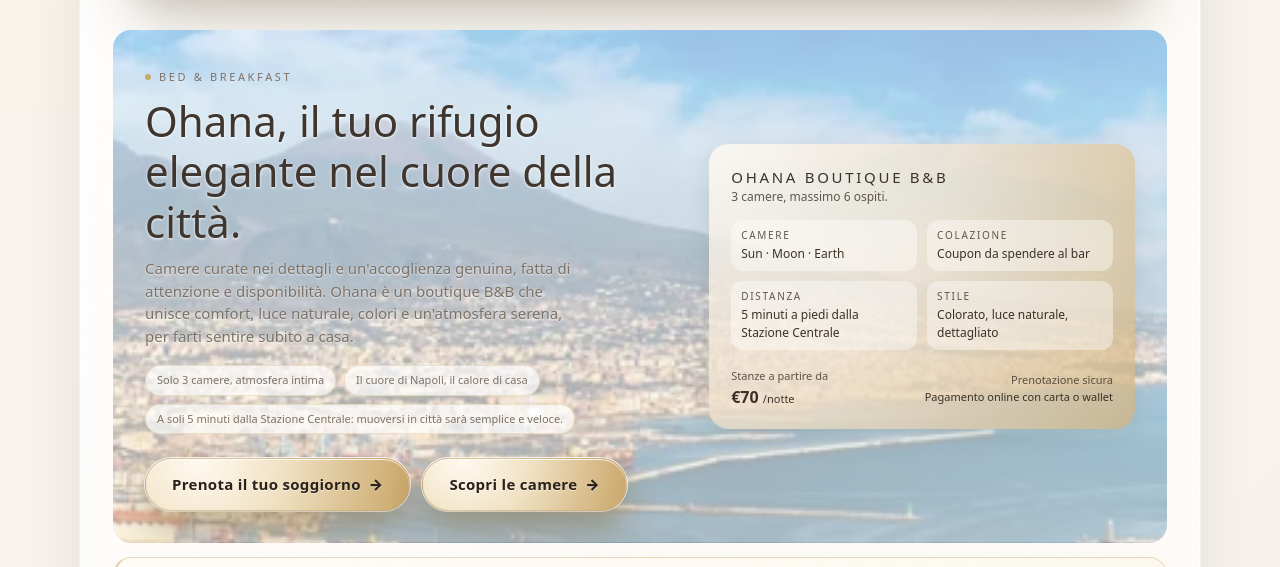
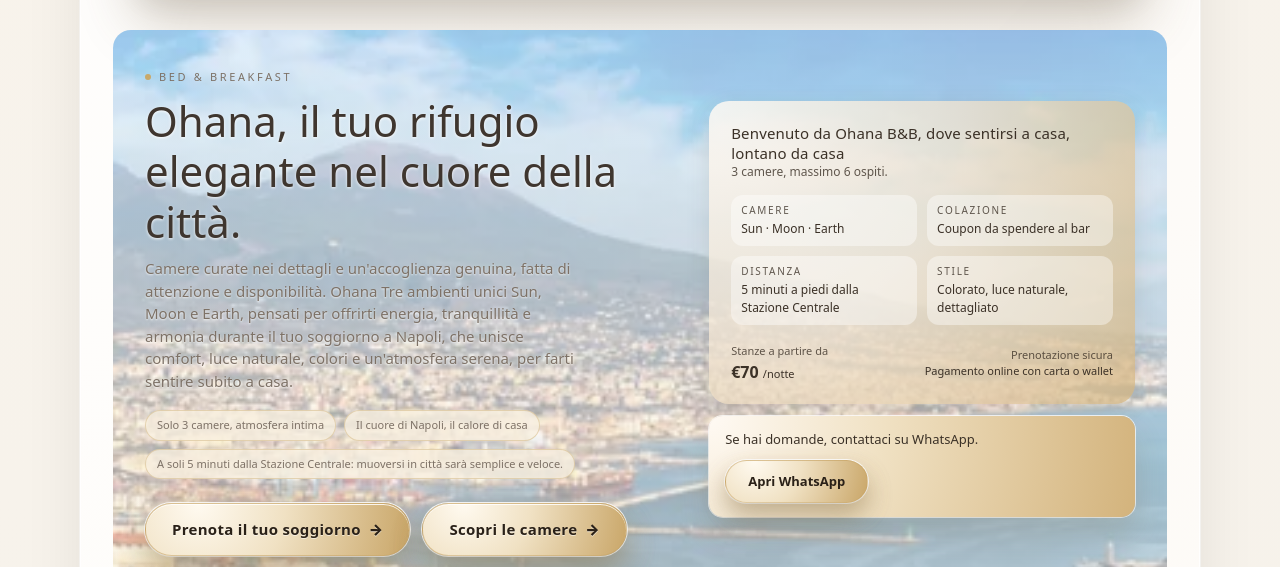
Before and after one commit to stasiosalvo/ohana-bnb, a Next.js app: page / in a window 1280 px wide. Shown: the part 1127-1694 px from the top of the page. Built offline with nearby package versions, Linux system fonts and the light colour scheme; no server answers.

Commit message:
update homepage, gallery photos, booking UI and WhatsApp CTA

```diff
--- a/src/app/globals.css
+++ b/src/app/globals.css
@@ -647,9 +647,36 @@ section.promo-banner .promo-banner-cta:hover {
   background-position: center;
 }
 
+.hero-side-column {
+  display: flex;
+  flex-direction: column;
+  gap: 12px;
+}
+
+.hero-whatsapp-cta {
+  display: flex;
+  flex-direction: column;
+  align-items: flex-start;
+  justify-content: flex-start;
+  gap: 12px;
+  padding: 14px 16px;
+  border-radius: 14px;
+  background: radial-gradient(circle at 0% 0%, #fffaf4 0%, #f0e1c3 40%, #d3b37c 100%);
+  box-shadow:
+    0 18px 30px rgba(118, 96, 60, 0.18),
+    0 0 0 1px rgba(255, 255, 255, 0.78);
+  color: #3b3127;
+  font-size: 13px;
+  line-height: 1.45;
+}
+
 @media (max-width: 900px) {
   .hero-grid {
     grid-template-columns: minmax(0, 1fr);
+  }
+
+  .hero-whatsapp-cta {
+    width: 100%;
   }
 }
 
@@ -704,8 +731,8 @@ section.promo-banner .promo-banner-cta:hover {
   font-size: 11px;
   padding: 6px 11px;
   border-radius: 999px;
-  border: 1px solid rgba(200, 169, 106, 0.3);
-  background: rgba(255, 255, 255, 0.7);
+  border: 1px solid rgba(200, 169, 106, 0.4);
+  background: rgba(248, 240, 224, 0.82);
   color: var(--color-muted);
 }
 
--- a/src/app/page.tsx
+++ b/src/app/page.tsx
@@ -43,7 +43,7 @@ const copy = {
     heroEyebrow: "Bed & Breakfast",
     heroTitle: "Ohana, il tuo rifugio elegante nel cuore della città.",
     heroSubtitle:
-      "Camere curate nei dettagli e un'accoglienza genuina, fatta di attenzione e disponibilità. Ohana è un boutique B&B che unisce comfort, luce naturale, colori e un'atmosfera serena, per farti sentire subito a casa.",
+      "Camere curate nei dettagli e un'accoglienza genuina, fatta di attenzione e disponibilità. Ohana Tre ambienti unici Sun, Moon e Earth, pensati per offrirti energia, tranquillità e armonia durante il tuo soggiorno a Napoli, che unisce comfort, luce naturale, colori e un'atmosfera serena, per farti sentire subito a casa.",
     ctaPrimary: "Prenota il tuo soggiorno",
     ctaSecondary: "Scopri le camere",
     roomsTitle: "Le nostre camere",
@@ -481,6 +481,15 @@ export default function Home() {
   const { lang, setLang } = useSiteLang();
   const t = copy[lang as Lang];
   const x = homeExtra[lang];
+  const whatsappHref = `https://wa.me/${CONTACT_PHONE.replace(/\D/g, "")}`;
+  const heroWhatsappPrompt =
+    lang === "en"
+      ? "If you have any questions, contact us on WhatsApp."
+      : lang === "fr"
+        ? "Si vous avez des questions, contactez-nous sur WhatsApp."
+        : lang === "es"
+          ? "Si tienes dudas, contáctanos por WhatsApp."
+          : "Se hai domande, contattaci su WhatsApp.";
   const [reviews, setReviews] = useState<ReviewItem[]>([]);
   const [reviewName, setReviewName] = useState("");
   const [reviewText, setReviewText] = useState("");
@@ -722,10 +731,16 @@ export default function Home() {
               </div>
             </div>
 
+            <div className="hero-side-column">
               <aside className="hero-card" aria-label={x.heroCardAria}>
                 <div className="hero-card-top">
                   <div>
-                  <div className="hero-card-title">Ohana Boutique B&amp;B</div>
+                    <div
+                      className="hero-card-title"
+                      style={{ textTransform: "none", letterSpacing: "0.01em", lineHeight: 1.35 }}
+                    >
+                      Benvenuto da Ohana B&amp;B, dove sentirsi a casa, lontano da casa
+                    </div>
                     <div style={{ fontSize: 12, opacity: 0.8 }}>{x.heroCardGuestsNote}</div>
                   </div>
                 </div>
@@ -763,6 +778,18 @@ export default function Home() {
                   </div>
                 </div>
               </aside>
+              <div className="hero-whatsapp-cta">
+                <span>{heroWhatsappPrompt}</span>
+                <a
+                  href={whatsappHref}
+                  target="_blank"
+                  rel="noopener noreferrer"
+                  className="btn-primary"
+                >
+                  {t.contactActionWhatsapp}
+                </a>
+              </div>
+            </div>
           </section>
 
           <section id="camere" className="section section--gold-frame" aria-labelledby="rooms-title">
```
Lines whose indentation alone changed are shown as unchanged.
